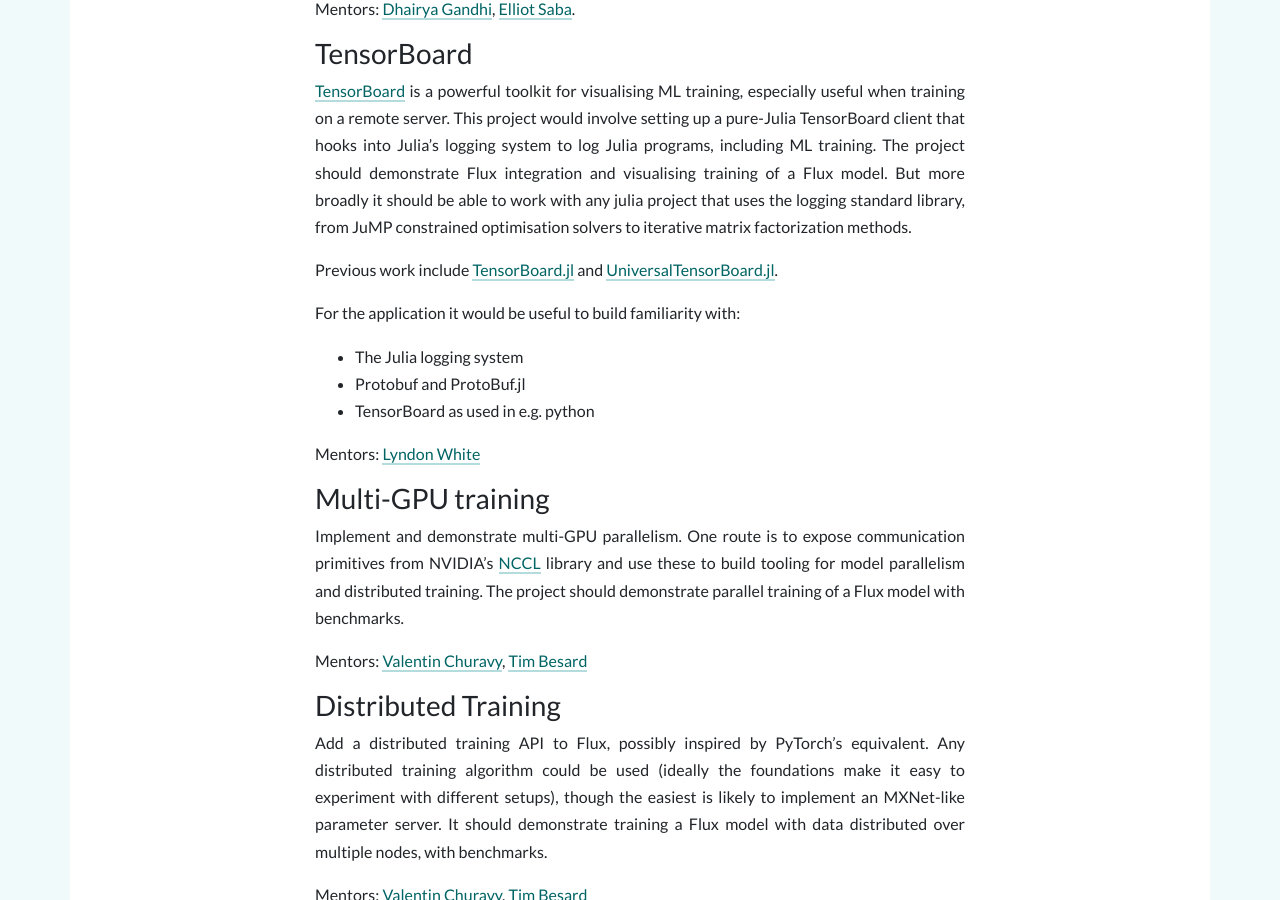
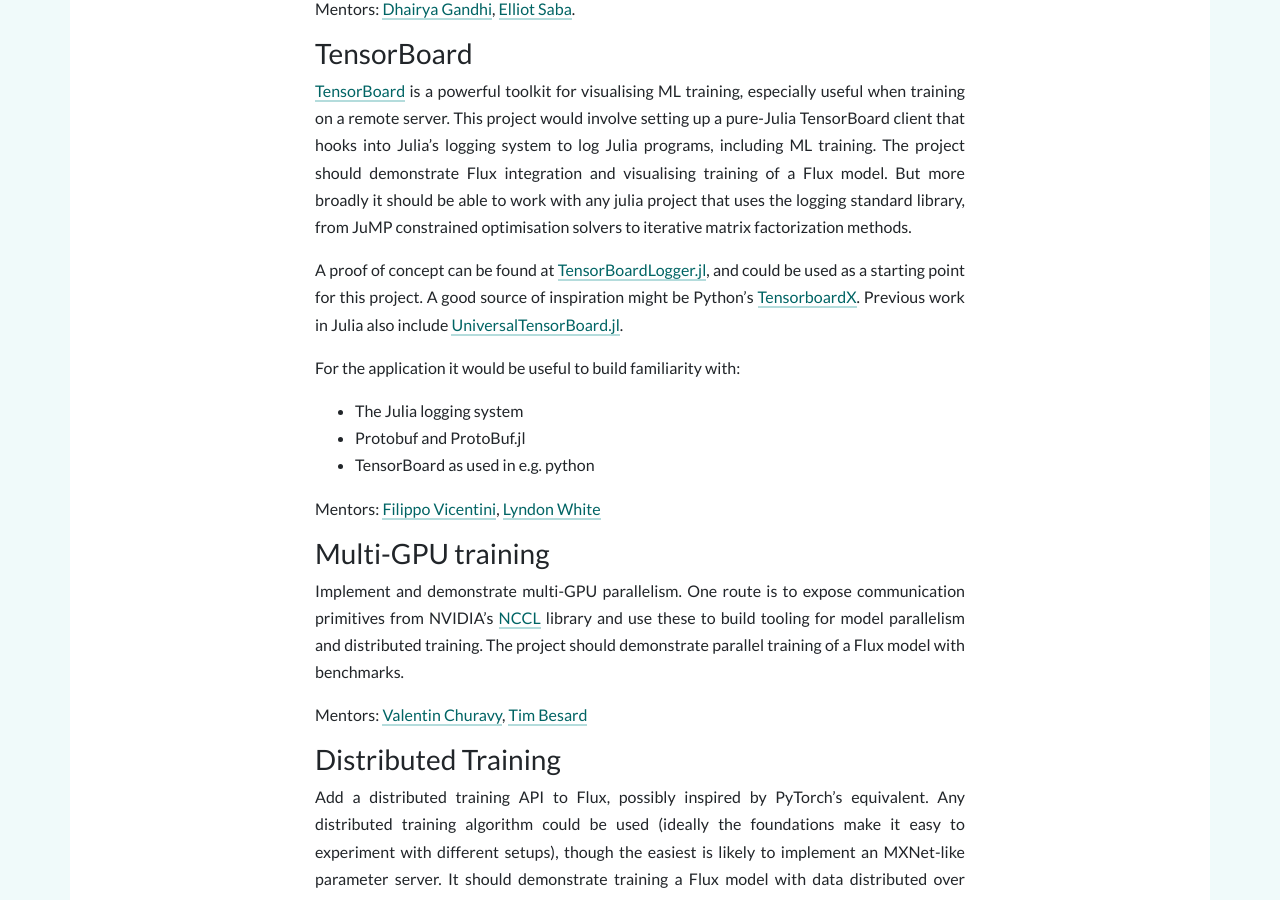
Before and after one commit to FluxML/fluxml.github.io, a Jekyll site: the page built from gsoc.md, in a window 1280 px wide and 900 px high, scrolled down 1948 px. Built offline with Jekyll 4.4.1, drawn with Linux system fonts in a browser that asks for light colours; nearby versions of some CDN libraries; comment, search, counter and statistics services are not loaded.

Commit message:
TensorBoard project: add mentor and reword project
As discussed on Slack with @oxinabox
Add myself as a mentor to the TensorBoard project
Mention TensorBoardLogger.jl as a possible starting implementation
Remove `TensorBoard.jl` and just mention TensorboardX.

```diff
--- a/gsoc.md
+++ b/gsoc.md
@@ -53,14 +53,14 @@
 
 [TensorBoard](https://www.tensorflow.org/guide/summaries_and_tensorboard) is a powerful toolkit for visualising ML training, especially useful when training on a remote server. This project would involve setting up a pure-Julia TensorBoard client that hooks into Julia's logging system to log Julia programs, including ML training. The project should demonstrate Flux integration and visualising training of a Flux model. But more broadly it should be able to work with any julia project that uses the logging standard library, from JuMP constrained optimisation solvers to iterative matrix factorization methods.
 
-Previous work include [TensorBoard.jl](https://github.com/zenna/Tensorboard.jl) and [UniversalTensorBoard.jl](https://github.com/oxinabox/UniversalTensorBoard.jl).
+A proof of concept can be found at [TensorBoardLogger.jl](https://github.com/PhilipVinc/TensorBoardLogger.jl), and could be used as a starting point for this project. A good source of inspiration might be Python's [TensorboardX](https://github.com/lanpa/tensorboardX). Previous work in Julia also include [UniversalTensorBoard.jl](https://github.com/oxinabox/UniversalTensorBoard.jl).
 
 For the application it would be useful to build familiarity with:
 - The Julia logging system
 - Protobuf and ProtoBuf.jl
 - TensorBoard as used in e.g. python
 
-Mentors: [Lyndon White](https://github.com/oxinabox)
+Mentors: [Filippo Vicentini](https://github.com/PhilipVinc), [Lyndon White](https://github.com/oxinabox)
 
 ### Multi-GPU training
 
```
